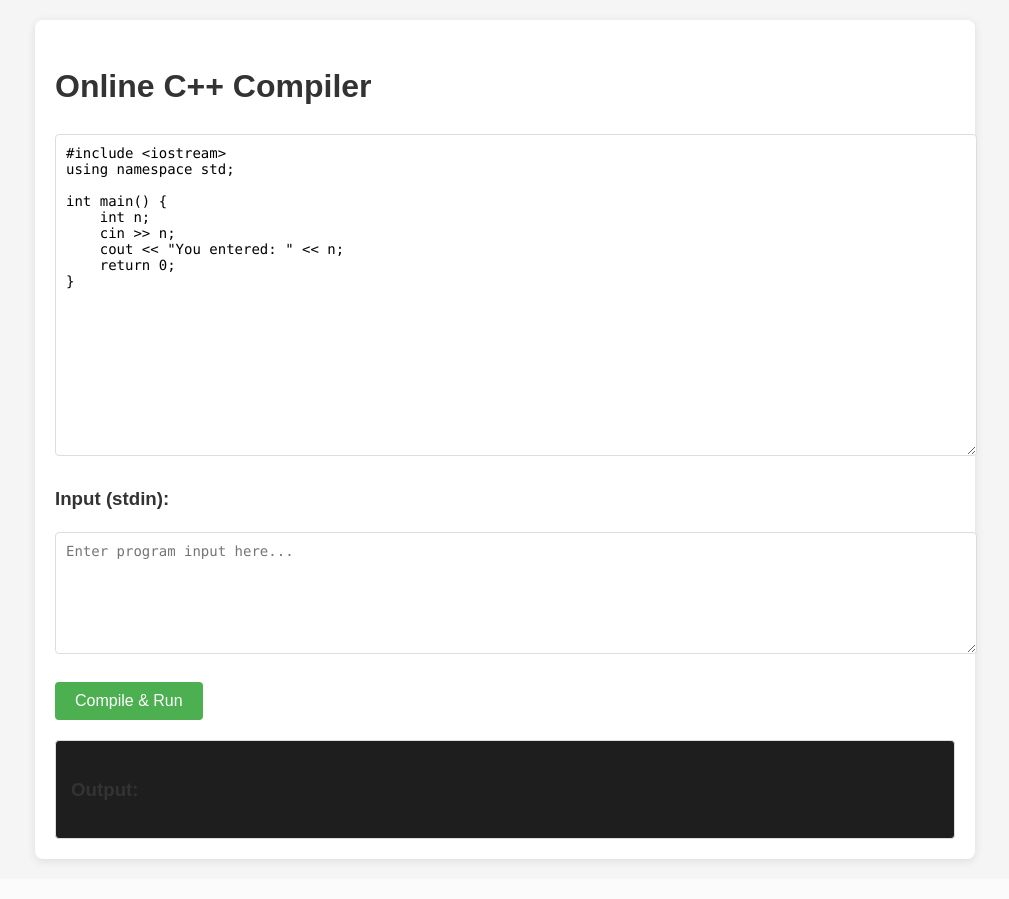
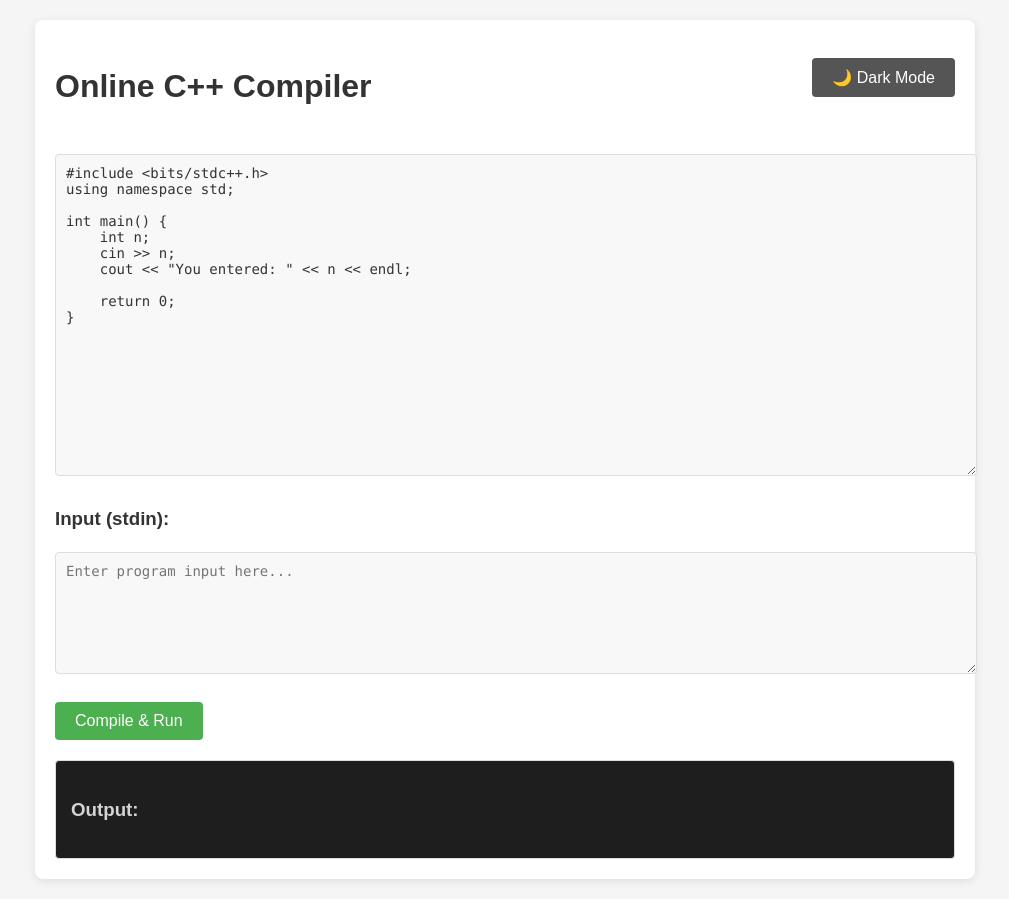
Before and after one commit to newt2772/online-compiler-demo, a Flask app: page / in a window 1280 px wide. Shown: the whole page, without its empty margins (135-1144 px from the left). Before the commit the page ends 864 px from the top, so only its background shows below. Run offline with Flask 3, Linux system fonts and the light colour scheme.

Commit message:
Added #include<bits/stdc++.h> and dark mode toggle

```diff
--- a/src/static/style.css
+++ b/src/static/style.css
@@ -1,9 +1,12 @@
+/* Light mode (default) */
 body {
     font-family: Arial, sans-serif;
     line-height: 1.6;
     margin: 0;
     padding: 20px;
     background: #f5f5f5;
+    color: #333;
+    transition: background 0.3s ease, color 0.3s ease;
 }
 
 .container {
@@ -13,12 +16,17 @@ body {
     padding: 20px;
     border-radius: 8px;
     box-shadow: 0 2px 10px rgba(0,0,0,0.1);
+    transition: background 0.3s ease, box-shadow 0.3s ease;
 }
 
-h1, h3 {
-    color: #333;
+.header {
+    display: flex;
+    justify-content: space-between;
+    align-items: center;
+    margin-bottom: 20px;
 }
 
+/* Editor and input areas */
 .editor-section, .input-section {
     margin-bottom: 20px;
 }
@@ -31,6 +39,9 @@ textarea {
     font-family: 'Consolas', monospace;
     font-size: 14px;
     resize: vertical;
+    background: #f8f8f8;
+    color: #333;
+    transition: all 0.3s ease;
 }
 
 #code {
@@ -41,27 +52,45 @@ textarea {
     height: 100px;
 }
 
-button {
-    background: #4CAF50;
-    color: white;
+/* Buttons */
+#run-btn, #theme-toggle {
+    padding: 10px 20px;
+    font-size: 16px;
+    border-radius: 4px;
     border: none;
-    padding: 10px 20px;
-    border-radius: 4px;
     cursor: pointer;
-    font-size: 16px;
+    transition: all 0.3s ease;
     margin-bottom: 20px;
 }
 
-button:hover {
-    background: #45a049;
+#run-btn {
+    background: #4CAF50;
+    color: white;
 }
 
+#run-btn:hover {
+    background: #45a049;
+    transform: translateY(-1px);
+}
+
+#theme-toggle {
+    background: #555;
+    color: white;
+}
+
+#theme-toggle:hover {
+    opacity: 0.9;
+    transform: translateY(-1px);
+}
+
+/* Output section */
 .output-section {
     border: 1px solid #ddd;
     border-radius: 4px;
     padding: 15px;
     background: #1e1e1e;
     color: #d4d4d4;
+    transition: all 0.3s ease;
 }
 
 pre {
@@ -69,3 +98,35 @@ pre {
     white-space: pre-wrap;
     font-family: 'Consolas', monospace;
 }
+
+/* Dark mode styles */
+body.dark-mode {
+    background: #121212;
+    color: #e0e0e0;
+}
+
+.dark-mode .container {
+    background: #1e1e1e;
+    box-shadow: 0 2px 10px rgba(0, 0, 0, 0.5);
+}
+
+.dark-mode textarea {
+    background: #252525;
+    color: #e0e0e0;
+    border-color: #444;
+}
+
+.dark-mode #theme-toggle {
+    background: #ddd;
+    color: #333;
+}
+
+.dark-mode .output-section {
+    background: #1a1a1a;
+    border-color: #444;
+}
+
+/* For smoother transitions */
+* {
+    transition: background-color 0.3s ease, color 0.3s ease;
+}
--- a/src/templates/index.html
+++ b/src/templates/index.html
@@ -6,16 +6,20 @@
 </head>
 <body>
     <div class="container">
-        <h1>Online C++ Compiler</h1>
+        <div class="header">
+            <h1>Online C++ Compiler</h1>
+            <button id="theme-toggle">🌙 Dark Mode</button>
+        </div>
 
         <div class="editor-section">
-            <textarea id="code" spellcheck="false">#include &lt;iostream&gt;
+            <textarea id="code" spellcheck="false">#include &lt;bits/stdc++.h&gt;
 using namespace std;
 
 int main() {
     int n;
     cin >> n;
-    cout << "You entered: " << n;
+    cout << "You entered: " << n << endl;
+
     return 0;
 }</textarea>
         </div>
@@ -34,6 +38,25 @@ int main() {
     </div>
 
     <script>
+        // Theme toggle functionality
+        const themeToggle = document.getElementById('theme-toggle');
+        const prefersDark = window.matchMedia('(prefers-color-scheme: dark)').matches;
+
+        // Initialize theme
+        if (localStorage.getItem('theme') === 'dark' || (!localStorage.getItem('theme') && prefersDark)) {
+            document.body.classList.add('dark-mode');
+            themeToggle.textContent = '☀️ Light Mode';
+        }
+
+        // Toggle handler
+        themeToggle.addEventListener('click', () => {
+            document.body.classList.toggle('dark-mode');
+            const isDark = document.body.classList.contains('dark-mode');
+            themeToggle.textContent = isDark ? '☀️ Light Mode' : '🌙 Dark Mode';
+            localStorage.setItem('theme', isDark ? 'dark' : 'light');
+        });
+
+        // Existing compile functionality
         document.getElementById('run-btn').addEventListener('click', async () => {
             const code = document.getElementById('code').value;
             const input = document.getElementById('input').value;
```
